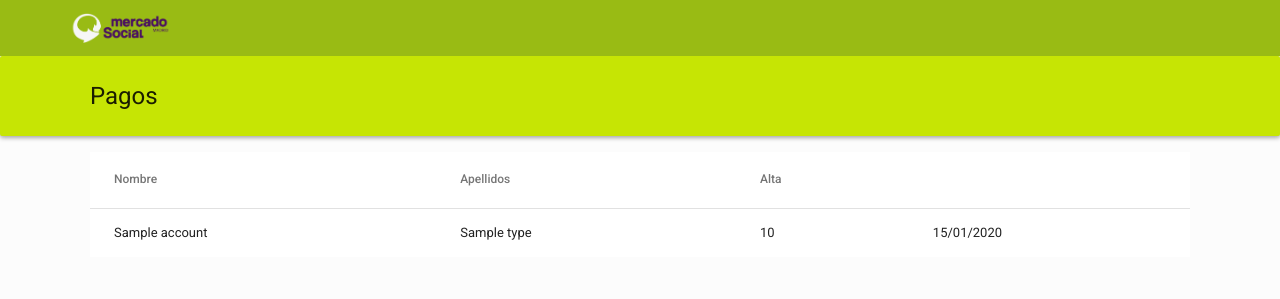
After one commit to Mercado-Social-de-Madrid/gestionMES, a Django app: template templates/payments/list.html in a window 1280 px wide. The commit adds this page. Shown: the top 299 px of the page. Run offline with Django 3.2, Linux system fonts and the light colour scheme; the template is opened without the code that fills it: most values are stand-ins (such as "Sample title", 1, 10 or a date in 2020); style sheets or scripts are compiled from the project's sources; some libraries are stand-ins or nearby versions.

Commit message:
Added payments list view

```diff
--- a/mes/urls.py
+++ b/mes/urls.py
@@ -27,7 +27,7 @@ urlpatterns = [
     url(r'^accounts/', include('accounts.urls', namespace='accounts')),
     url(r'^management/', include('management.urls', namespace='management')),
     url(r'^jet/', include('jet.urls', 'jet')),
-    url(r'^payments/', include('payments.urls')),
+    url(r'^payments/', include('payments.urls', namespace='payments')),
     url(r'^pay/', include('sermepa.urls')),
     url(r'^admin/', admin.site.urls),
 ] + \
--- a/payments/admin.py
+++ b/payments/admin.py
@@ -5,6 +5,7 @@ from django.contrib import admin
 
 # Register your models here.
 from accounts.models import LegalForm, Category, SignupProcess, Provider
-from payments.models import FeeRange
+from payments.models import FeeRange, PendingPayment
 
 admin.site.register(FeeRange)
+admin.site.register(PendingPayment)
--- a/payments/models.py
+++ b/payments/models.py
@@ -67,6 +67,7 @@ class PendingPayment(models.Model):
     added = models.DateTimeField(auto_now_add=True, verbose_name=_('Añadido'))
     completed = models.BooleanField(default=False, verbose_name=_('Realizado'))
     timestamp = models.DateTimeField(null=True, verbose_name=_('Fecha pago'))
+    comment = models.TextField(null=True, blank=True, verbose_name=_('Comentario'))
 
 
 class CardPayment(models.Model):
--- a/payments/urls.py
+++ b/payments/urls.py
@@ -7,6 +7,7 @@ from . import views
 urlpatterns = [
 
     url(r'^$', views.PaymentsListView.as_view(), name='payments_list'),
+    url(r'^det/(?P<pk>[0-9a-f-]+)$', views.PaymentsListView.as_view(), name='payment_detail'),
     url(r'^pay/$', views.form, name='payment_form'),
     url(r'^end/$', views.end, name='end'),
 ]
--- a/templates/navbar/navbar_menu_user.html
+++ b/templates/navbar/navbar_menu_user.html
@@ -93,7 +93,7 @@
         <ul class="navdrawer-nav">
 
          <li class="nav-item">
-        <a class="nav-link pl-4" href="{% url 'accounts:signup_list' %}">
+        <a class="nav-link pl-4" href="{% url 'payments:payments_list' %}">
           <i class="material-icons mr-3">receipt</i>
           Pagos pendientes
         </a>
--- /dev/null
+++ b/templates/payments/list.html
@@ -0,0 +1,24 @@
+{% extends 'base.html' %}
+
+{% block title %}Consumidoras{% endblock %}
+
+
+{% block content %}
+
+    <div class="jumbotron py-4 px-2">
+        <div class="container">
+            <div class="row">
+            <div class="col-sm-7 col-md-8">
+                <h3 class="mb-0">Pagos</h3>
+            </div>
+
+        </div>
+        </div>
+    </div>
+
+    <div class="container">
+        {% include 'common/list/filter_form.html' %}
+        {% include 'common/list/ajax_wrapper.html' with query_template='payments/query.html' %}
+    </div>
+
+{% endblock %}
--- /dev/null
+++ b/templates/payments/query.html
@@ -0,0 +1,18 @@
+{% extends 'common/list/base.html' %}
+
+ {% block table_head %}
+    <th scope="col">Nombre</th>
+    <th scope="col">Apellidos</th>
+    <th scope="col">Alta</th>
+
+{% endblock %}
+
+
+{% block item_row %}
+
+<td class="entity-td">{{item.account}}</td>
+<td>{{item.type}}</td>
+<td>{{item.amount}}</td>
+<td>{{item.added|date:'d/m/Y'}}</td>
+
+{% endblock %}
```
Also changed, not shown: payments/views.py (+13 -12 lines), payments/migrations/0002_pendingpayment.py (added), payments/migrations/0003_pendingpayment_comment.py (added).
